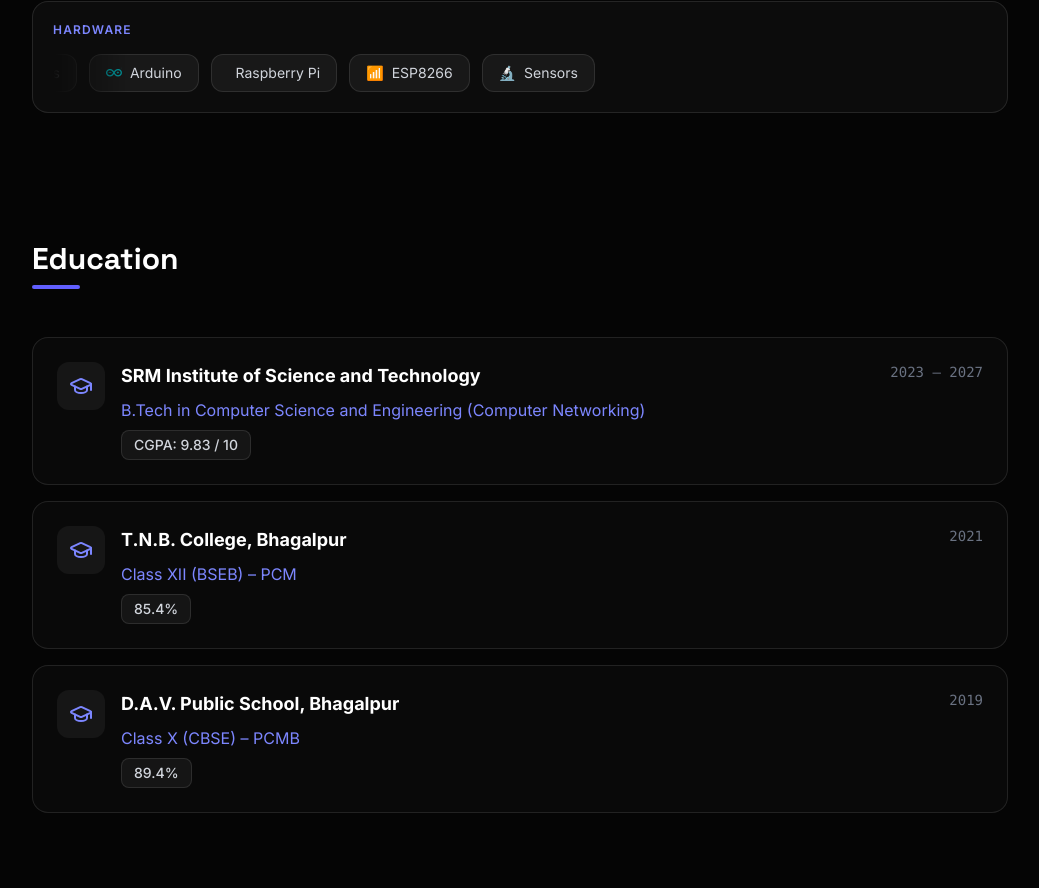
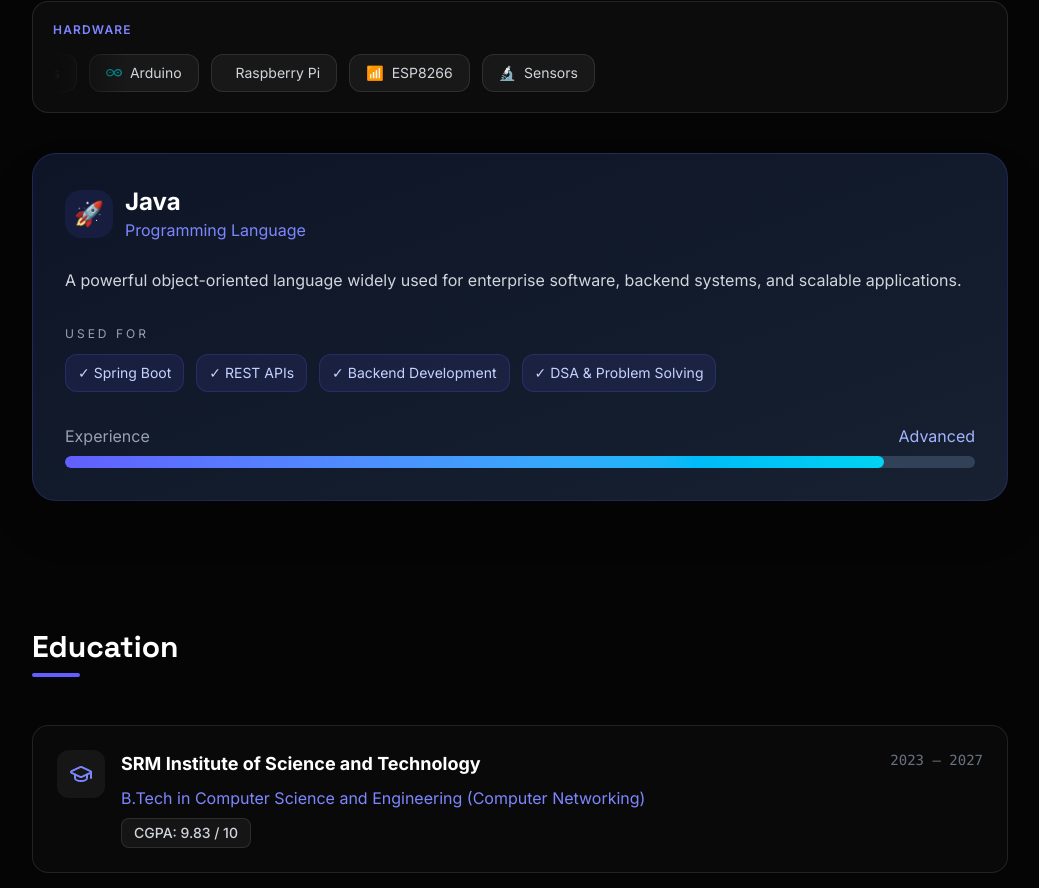
Before and after one commit to apiyush-12/My_portfolio_website, a React (Vite) app: page / in a window 1280 px wide. Shown: the part 5660-6548 px from the top of the page, without its empty margins (120-1159 px from the left). Built offline with nearby package versions, Linux system fonts and the light colour scheme; no server answers.

Commit message:
Enhance MarqueeRow with onHover prop
Added onHover prop to MarqueeRow and SkillPill components for hover functionality.

```diff
--- a/src/components/Skills.tsx
+++ b/src/components/Skills.tsx
@@ -116,9 +116,15 @@
   items: string[];
   duration: number;
   direction: 'down' | 'up';
+  onHover: (skill: string) => void;
 }
 
-const MarqueeRow: React.FC<MarqueeRowProps> = ({ items, duration, direction }) => {
+const MarqueeRow: React.FC<MarqueeRowProps> = ({
+  items,
+  duration,
+  direction,
+  onHover,
+}) => {
   const trackRef = useRef<HTMLDivElement>(null);
   const positionRef = useRef(0);        // current translateX in px
   const rafRef = useRef<number>(0);
@@ -165,8 +171,22 @@
         onMouseEnter={() => { pausedRef.current = true; }}
         onMouseLeave={() => { pausedRef.current = false; }}
       >
-        {items.map((item, j) => <SkillPill key={`a-${j}`} label={item} />)}
-        {items.map((item, j) => <SkillPill key={`b-${j}`} label={item} aria-hidden />)}
+      {items.map((item, j) => (
+        <SkillPill
+          key={`a-${j}`}
+          label={item}
+          onHover={onHover}
+        />
+      ))}
+
+      {items.map((item, j) => (
+        <SkillPill
+          key={`b-${j}`}
+          label={item}
+          aria-hidden
+          onHover={onHover}
+        />
+      ))}
       </div>
     </div>
   );
@@ -208,11 +228,19 @@
                 items={skillGroup.items}
                 duration={duration}
                 direction={scrollDirection}
+                onHover={setSelectedSkill}
               />
             </motion.div>
           );
         })}
       </div>
+
+      <div className="mt-10">
+        <SkillInfoCard
+          skill={selectedSkill}
+          info={skillDetails[selectedSkill] ?? null}
+        />
+      </div>
     </section>
   );
 };
```
